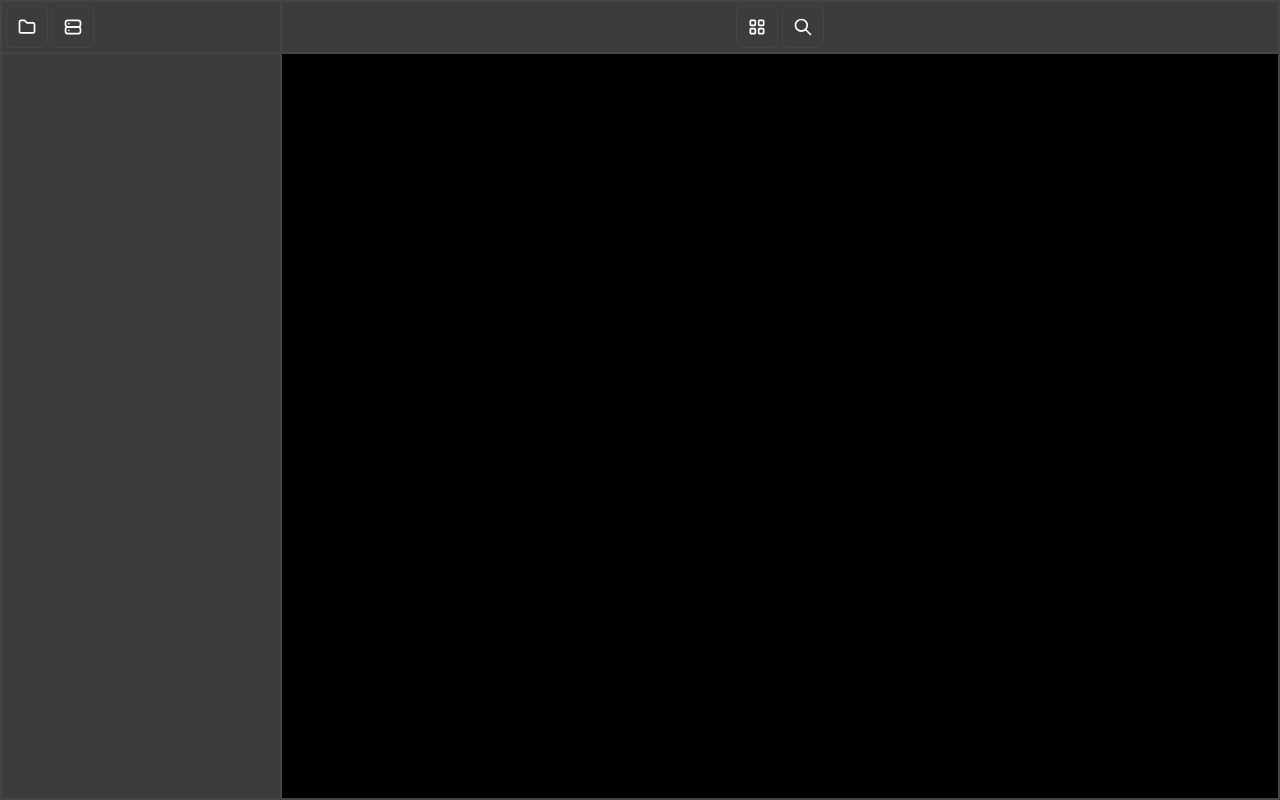
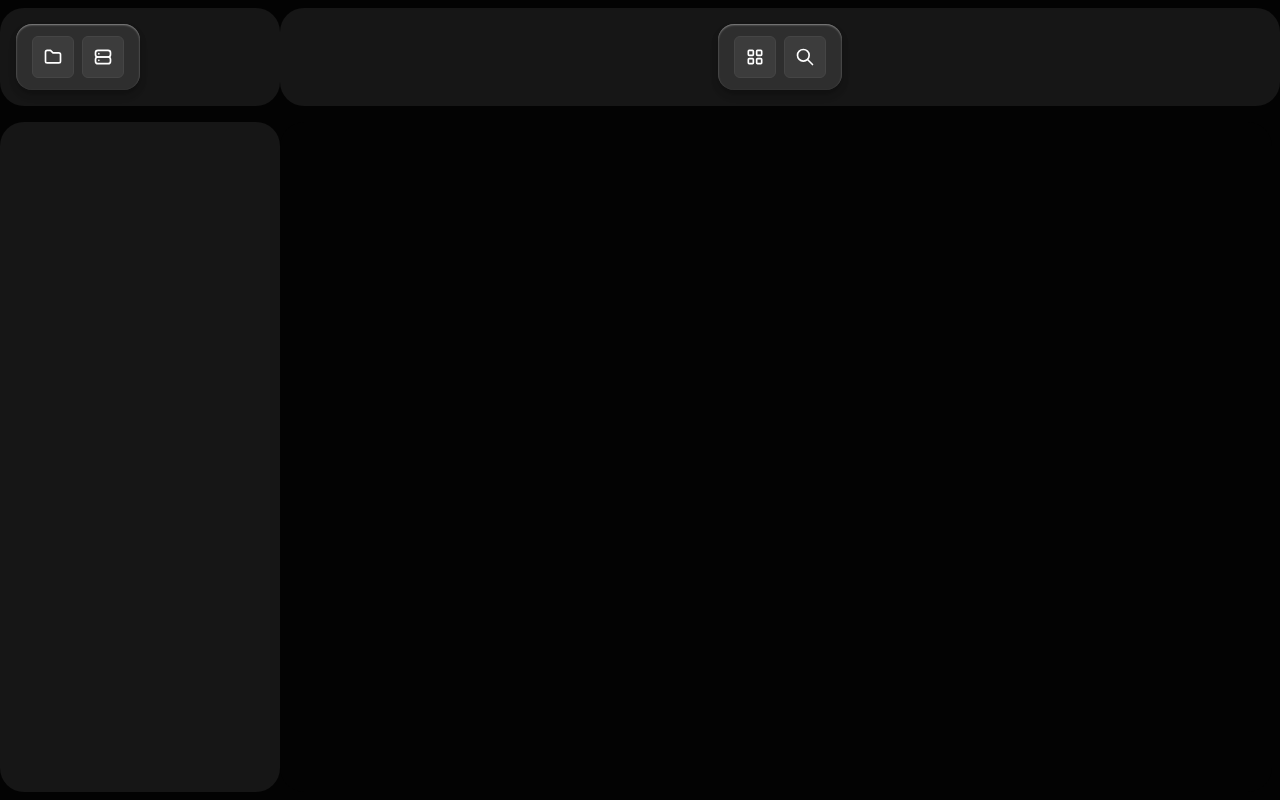
Before and after one commit to serafim-external/ScanMark4, a React (Vite) app in the folder frontend/: page / in a window 1280 px wide. Built offline with nearby package versions, Linux system fonts and the light colour scheme.

Commit message:
Обновлены стили компонентов: изменены цвета фонов, добавлены границы и тени, улучшено оформление интерфейса

```diff
--- a/frontend/src/App.css
+++ b/frontend/src/App.css
@@ -3,50 +3,82 @@
   height: 100vh;
   display: grid;
   grid-template-columns: 280px 1fr;
-  grid-template-rows: 52px 1fr;
+  grid-template-rows: auto 1fr;
   grid-gap: 0;
   padding: 0;
-  background-color: #000000;
+  background-color: oklch(0.1 0 264);
   font-family: 'Inter', sans-serif;
-  border: 1px solid #454545;
 }
 
 .sources-panel {
   grid-row: 1;
   grid-column: 1;
-  background-color: #3C3C3C;
-  border: 1px solid #454545;
+  background-color: oklch(0.2 0 264);
+  border-radius: 1.5rem;
   display: flex;
   align-items: center;
-  gap: 4px;
-  padding: 4px;
+  padding: 1rem;
+  margin: 0.5rem 0 1rem 0;
+  gap: 1rem;
+}
+
+.sources-panel-buttons {
+  display: flex;
+  align-items: center;
+  gap: 0.5rem;
+  background-color: oklch(0.3 0 264);
+  padding: 0.75rem 1rem;
+  border-radius: 1rem;
+  box-shadow:
+    inset 0 1px 2px #ffffff70,  /* внутренний светлый блик сверху */
+    0 4px 6px #00000030,        /* основная внешняя тень */
+    0 6px 10px #00000015;       /* мягкая рассеянная тень */
 }
 
 .tools-panel {
   grid-row: 1;
   grid-column: 2;
-  background-color: #3C3C3C;
-  border: 1px solid #454545;
+  background-color: oklch(0.2 0 264);
+  border-radius: 1.5rem;
   display: flex;
   align-items: center;
   justify-content: center;
-  gap: 4px;
-  padding: 4px;
+  padding: 1rem;
+  margin: 0.5rem 0 1rem 0;
+  gap: 1rem;
+}
+
+.tools-panel-buttons {
+  display: flex;
+  align-items: center;
+  gap: 0.5rem;
+  background-color: oklch(0.3 0 264);
+  padding: 0.75rem 1rem;
+  border-radius: 1rem;
+  box-shadow:
+    inset 0 1px 2px #ffffff70,  /* внутренний светлый блик сверху */
+    0 4px 6px #00000030,        /* основная внешняя тень */
+    0 6px 10px #00000015;       /* мягкая рассеянная тень */
 }
 
 .browser-panel {
   grid-row: 2;
   grid-column: 1;
-  background-color: #3C3C3C;
-  border: 1px solid #454545;
+  background-color: oklch(0.2 0 264);
+  border-radius: 1.5rem;
   overflow-y: auto;
-  padding: 8px;
+  padding: 1rem;
+  margin: 0 0 0.5rem 0;
+  gap: 1rem;
 }
 
 .viewport-area {
   grid-row: 2;
   grid-column: 2;
-  background-color: #000000;
-  border: 1px solid #454545;
+  background-color: oklch(0.1 0 264);
+  border-radius: 1.5rem;
   overflow: hidden;
+  padding: 1rem;
+  margin: 0 0.5rem 0.5rem 0;
+  gap: 1rem;
 }
--- a/frontend/src/components/SourcesPanel.jsx
+++ b/frontend/src/components/SourcesPanel.jsx
@@ -4,6 +4,7 @@ import { FolderIcon, ServerIcon } from './Icons';
 const SourcesPanel = () => {
   return (
     <div className="sources-panel">
+      <div className="sources-panel-buttons">
         <Button variant="tool" title="Local Files">
           <FolderIcon size={20} />
         </Button>
@@ -11,6 +12,7 @@ const SourcesPanel = () => {
           <ServerIcon size={20} />
         </Button>
       </div>
+    </div>
   );
 };
 
--- a/frontend/src/components/ToolsPanel.jsx
+++ b/frontend/src/components/ToolsPanel.jsx
@@ -9,6 +9,7 @@ const ToolsPanel = () => {
 
   return (
     <div className="tools-panel">
+      <div className="tools-panel-buttons">
         {tools.map(tool => (
           <Button
             key={tool.shortcut}
@@ -19,6 +20,7 @@ const ToolsPanel = () => {
           </Button>
         ))}
       </div>
+    </div>
   );
 };
 
```
Lines whose indentation alone changed are shown as unchanged.
